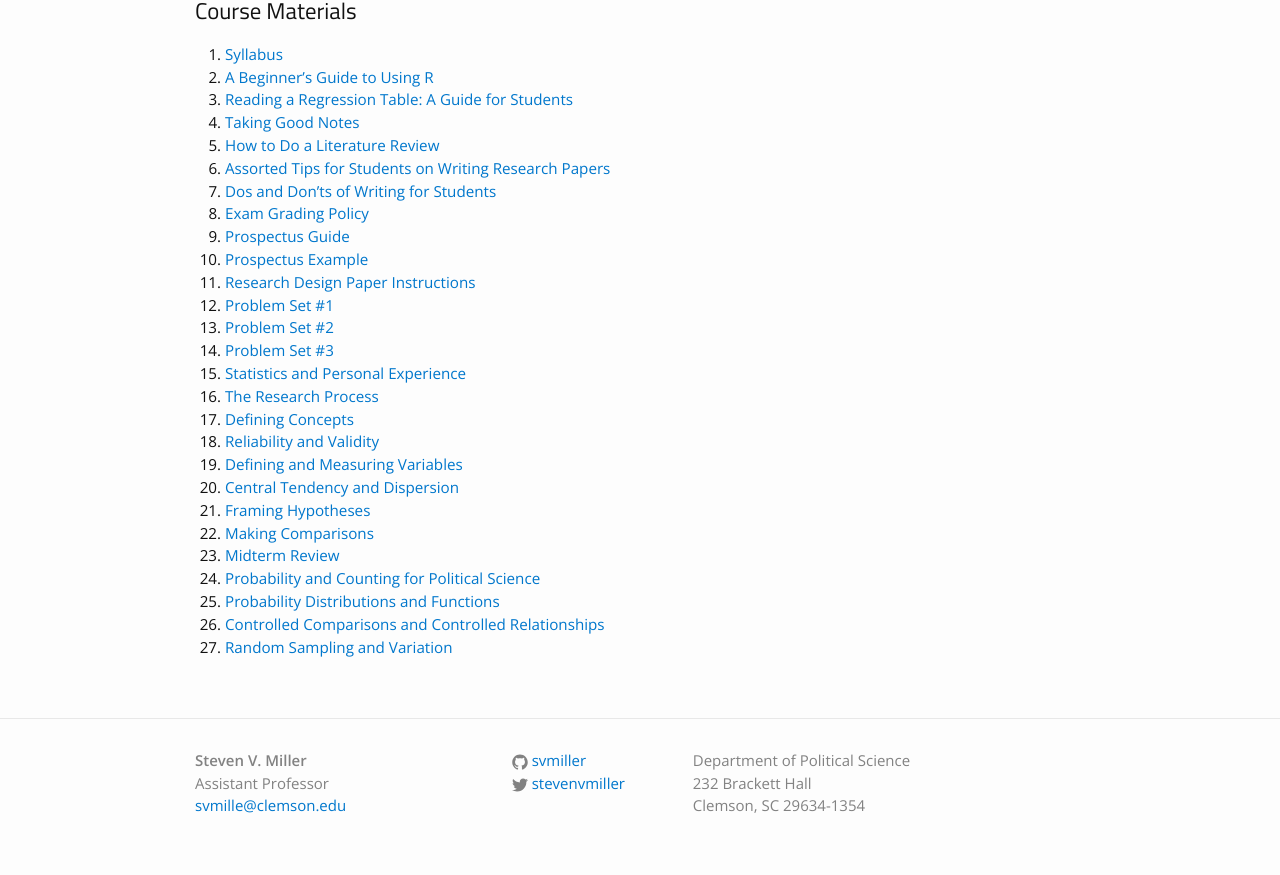
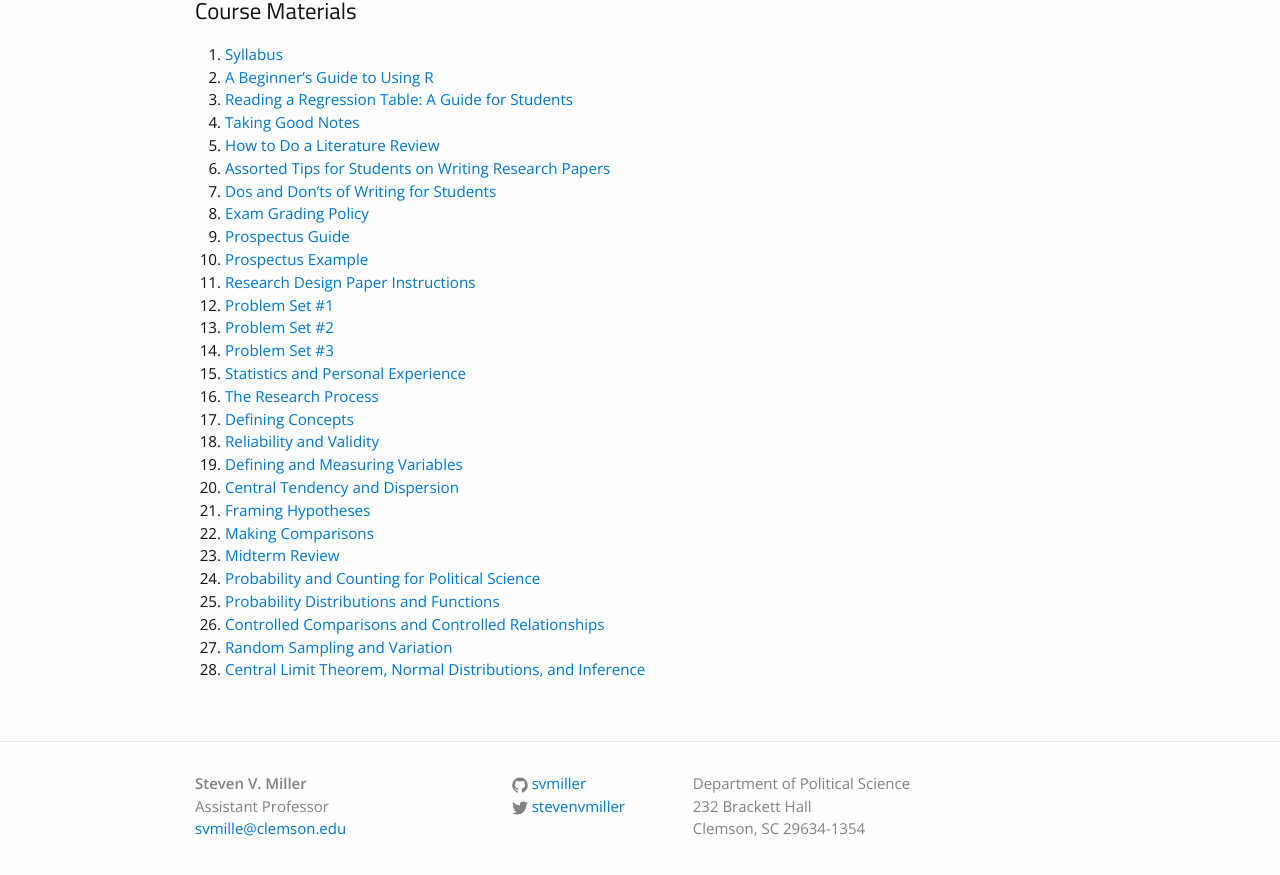
Before and after one commit to svmiller/svmiller.github.io, a Jekyll site: the page built from teaching/posc-3410.md, in a window 1280 px wide and 900 px high, scrolled down 654 px. Shown: the top 875 px of the window. Built offline with Jekyll 4.4.1, drawn with Linux system fonts in a browser that asks for light colours; some web fonts are replaced.

Commit message:
add lectures 03.03.2016

```diff
--- a/teaching/posc-3410.md
+++ b/teaching/posc-3410.md
@@ -37,6 +37,7 @@ Both students and scholars alike are in political science as a result of their k
 25. [Probability Distributions and Functions](https://www.dropbox.com/s/ptkvzuutb7qu73z/posc3410-lecture-probability-2.pdf?dl=0)
 26. [Controlled Comparisons and Controlled Relationships](https://www.dropbox.com/s/waxt62vsyp38tn8/posc3410-lecture-controlled-comparison-1.pdf?dl=0)
 27. [Random Sampling and Variation](https://www.dropbox.com/s/w4r7j3tpgkm440h/posc3410-lecture-random-sampling-variation.pdf?dl=0)
+28. [Central Limit Theorem, Normal Distributions, and Inference](https://www.dropbox.com/s/xik3n8cs9xe9i5q/posc3410-lecture-clt-nd-inference.pdf?dl=0)
 
 <!-- 14. [Introduction](https://www.dropbox.com/s/jvfycushxgewhg6/posc3410-lecture-intro.pdf?dl=0)
 15. [Statistics and Personal Experience](https://www.dropbox.com/s/bqwj62j8bw8rix3/posc3410-lecture-statistics-personal-experience.pdf?dl=0)
```
Also changed, not shown: teaching/posc-3630.md (+1 -0 lines).
